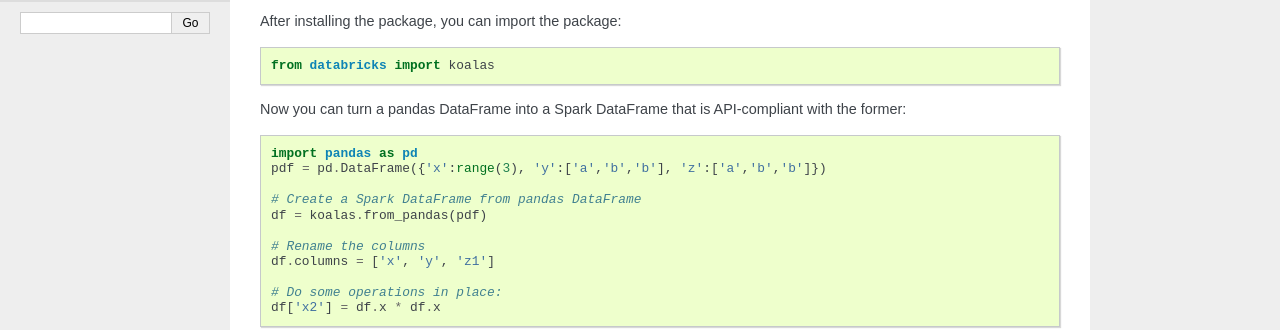
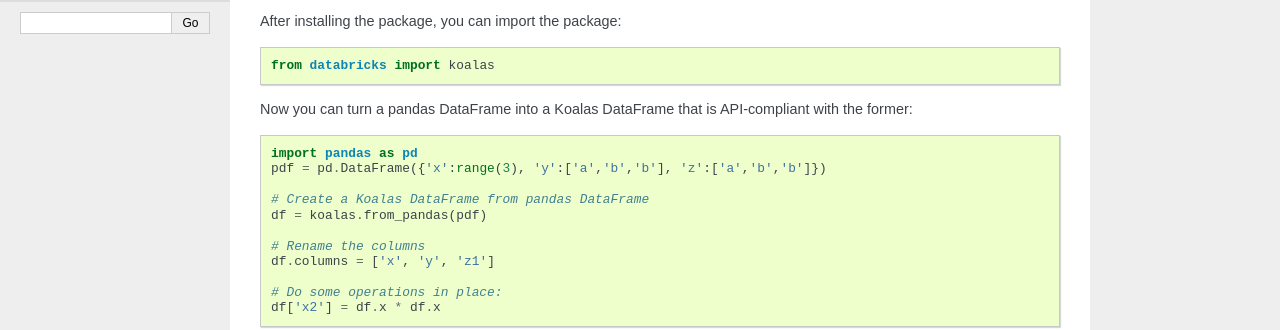
Before and after one commit to databricks/koalas, a Sphinx documentation site: the page built from docs/quickstart.rst, in a window 1280 px wide. Shown: the part 224-554 px from the top of the page. Built offline with Sphinx 7.4.7, drawn with Linux system fonts in a browser that asks for light colours; the version number is read from the project's files by our own code.

Commit message:
typos ...

```diff
--- a/docs/quickstart.rst
+++ b/docs/quickstart.rst
@@ -17,14 +17,14 @@ After installing the package, you can import the package:
     from databricks import koalas
 
 
-Now you can turn a pandas DataFrame into a Spark DataFrame that is API-compliant with the former:
+Now you can turn a pandas DataFrame into a Koalas DataFrame that is API-compliant with the former:
 
 .. code-block:: python
 
     import pandas as pd
     pdf = pd.DataFrame({'x':range(3), 'y':['a','b','b'], 'z':['a','b','b']})
 
-    # Create a Spark DataFrame from pandas DataFrame
+    # Create a Koalas DataFrame from pandas DataFrame
     df = koalas.from_pandas(pdf)
 
     # Rename the columns
```
